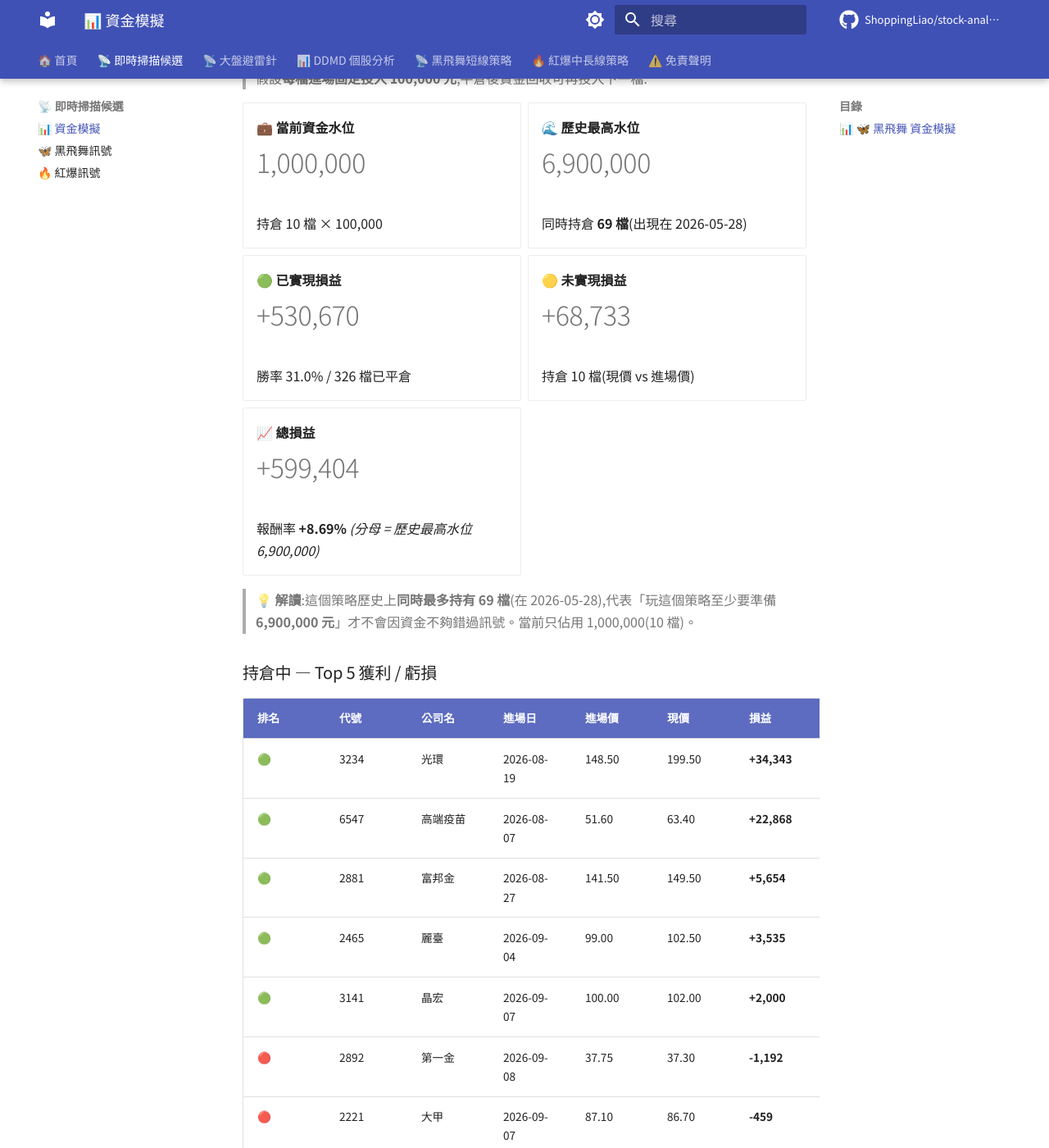
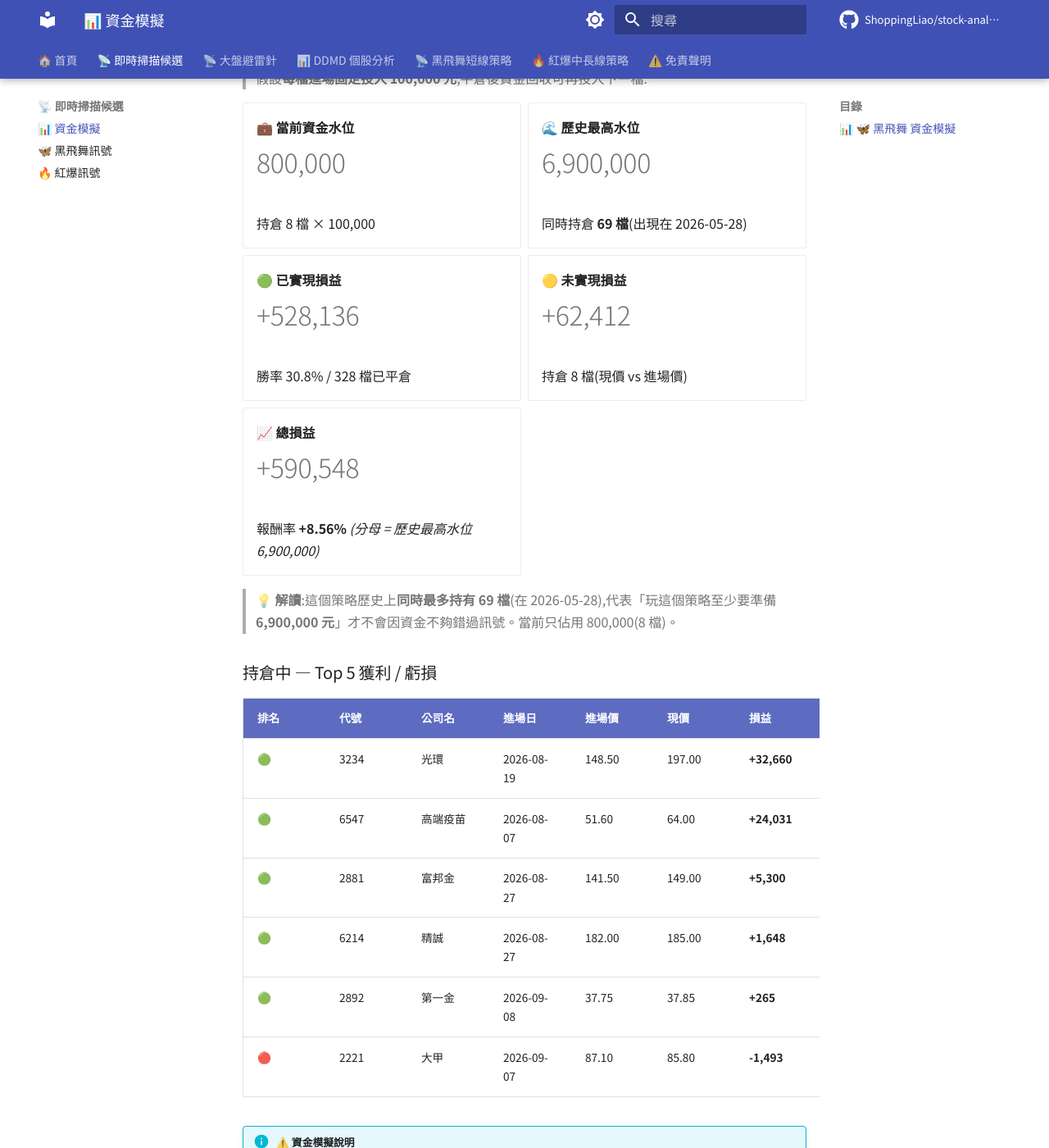
Before and after one commit to ShoppingLiao/stock-analysis-public, an MkDocs documentation site: the page built from docs/signals_capital.md, in a window 1280 px wide and 1400 px high, scrolled down 445 px. Shown: the whole window at 82% size. Built offline with MkDocs 1.6.1 and Material for MkDocs 9.7.7, drawn with Linux system fonts in a browser that asks for light colours; comment, search, counter and statistics services are not loaded; some of the changed text lies outside the part shown.

Commit message:
docs(signals): update BB + RB + capital (2026-09-08)

```diff
--- a/docs/signals_capital.md
+++ b/docs/signals_capital.md
@@ -17,9 +17,9 @@
 
 -   **💼 當前資金水位**
 
-    # 1,000,000
+    # 800,000
 
-    持倉 10 檔 × 100,000
+    持倉 8 檔 × 100,000
 
 -   **🌊 歷史最高水位**
 
@@ -29,37 +29,36 @@
 
 -   **🟢 已實現損益**
 
-    # +530,670
+    # +528,136
 
-    勝率 31.0% / 326 檔已平倉
+    勝率 30.8% / 328 檔已平倉
 
 -   **🟡 未實現損益**
 
-    # +68,733
+    # +62,412
 
-    持倉 10 檔(現價 vs 進場價)
+    持倉 8 檔(現價 vs 進場價)
 
 -   **📈 總損益**
 
-    # +599,404
+    # +590,548
 
-    報酬率 **+8.69%** _(分母 = 歷史最高水位 6,900,000)_
+    報酬率 **+8.56%** _(分母 = 歷史最高水位 6,900,000)_
 
 </div>
 
-> **💡 解讀**:這個策略歷史上**同時最多持有 69 檔**(在 2026-05-28),代表「玩這個策略至少要準備 **6,900,000 元**」才不會因資金不夠錯過訊號。當前只佔用 1,000,000(10 檔)。
+> **💡 解讀**:這個策略歷史上**同時最多持有 69 檔**(在 2026-05-28),代表「玩這個策略至少要準備 **6,900,000 元**」才不會因資金不夠錯過訊號。當前只佔用 800,000(8 檔)。
 
 ### 持倉中 — Top 5 獲利 / 虧損
 
 | 排名 | 代號 | 公司名 | 進場日 | 進場價 | 現價 | 損益 | 損益% |
 |------|------|--------|--------|--------|------|------|-------|
-| 🟢 | 3234 | 光環 | 2026-08-19 | 148.50 | 199.50 | **+34,343** | **+34.34%** |
-| 🟢 | 6547 | 高端疫苗 | 2026-08-07 | 51.60 | 63.40 | **+22,868** | **+22.87%** |
-| 🟢 | 2881 | 富邦金 | 2026-08-27 | 141.50 | 149.50 | **+5,654** | **+5.65%** |
-| 🟢 | 2465 | 麗臺 | 2026-09-04 | 99.00 | 102.50 | **+3,535** | **+3.54%** |
-| 🟢 | 3141 | 晶宏 | 2026-09-07 | 100.00 | 102.00 | **+2,000** | **+2.00%** |
-| 🔴 | 2892 | 第一金 | 2026-09-08 | 37.75 | 37.30 | **-1,192** | **-1.19%** |
-| 🔴 | 2221 | 大甲 | 2026-09-07 | 87.10 | 86.70 | **-459** | **-0.46%** |
+| 🟢 | 3234 | 光環 | 2026-08-19 | 148.50 | 197.00 | **+32,660** | **+32.66%** |
+| 🟢 | 6547 | 高端疫苗 | 2026-08-07 | 51.60 | 64.00 | **+24,031** | **+24.03%** |
+| 🟢 | 2881 | 富邦金 | 2026-08-27 | 141.50 | 149.00 | **+5,300** | **+5.30%** |
+| 🟢 | 6214 | 精誠 | 2026-08-27 | 182.00 | 185.00 | **+1,648** | **+1.65%** |
+| 🟢 | 2892 | 第一金 | 2026-09-08 | 37.75 | 37.85 | **+265** | **+0.26%** |
+| 🔴 | 2221 | 大甲 | 2026-09-07 | 87.10 | 85.80 | **-1,493** | **-1.49%** |
 
 !!! info "⚠️ 資金模擬說明"
     每檔固定投入 **100,000 元**(教育性質,實際操作會依 TDMD 評分動態調整部位)。
@@ -112,16 +111,16 @@
 
 | 排名 | 代號 | 公司名 | 進場日 | 進場價 | 現價 | 損益 | 損益% |
 |------|------|--------|--------|--------|------|------|-------|
-| 🟢 | 8039 | 台虹 | 2026-07-14 | 185.50 | 327.00 | **+76,280** | **+76.28%** |
-| 🟢 | 2395 | 研華 | 2026-07-09 | 547.00 | 680.00 | **+24,314** | **+24.31%** |
-| 🟢 | 2301 | 光寶科 | 2026-08-05 | 249.00 | 299.00 | **+20,080** | **+20.08%** |
+| 🟢 | 8039 | 台虹 | 2026-07-14 | 185.50 | 294.50 | **+58,760** | **+58.76%** |
+| 🟢 | 2395 | 研華 | 2026-07-09 | 547.00 | 657.00 | **+20,110** | **+20.11%** |
 | 🟢 | 3498 | 陽程 | 2026-08-17 | 158.50 | 189.50 | **+19,558** | **+19.56%** |
-| 🟢 | 2465 | 麗臺 | 2026-08-11 | 86.90 | 102.50 | **+17,952** | **+17.95%** |
-| 🔴 | 2491 | 吉祥全 | 2026-08-28 | 56.40 | 43.00 | **-23,759** | **-23.76%** |
-| 🔴 | 2359 | 所羅門 | 2026-08-18 | 177.50 | 142.00 | **-20,000** | **-20.00%** |
-| 🔴 | 6265 | 方土昶 | 2026-08-17 | 63.30 | 54.80 | **-13,428** | **-13.43%** |
-| 🔴 | 1312 | 國喬 | 2026-09-01 | 15.65 | 14.10 | **-9,904** | **-9.90%** |
-| 🔴 | 2615 | 萬海 | 2026-08-24 | 124.50 | 114.50 | **-8,032** | **-8.03%** |
+| 🟢 | 2301 | 光寶科 | 2026-08-05 | 249.00 | 291.00 | **+16,867** | **+16.87%** |
+| 🟢 | 2030 | 彰源 | 2026-08-10 | 20.45 | 23.80 | **+16,381** | **+16.38%** |
+| 🔴 | 2491 | 吉祥全 | 2026-08-28 | 56.40 | 40.60 | **-28,014** | **-28.01%** |
+| 🔴 | 2359 | 所羅門 | 2026-08-18 | 177.50 | 135.50 | **-23,662** | **-23.66%** |
+| 🔴 | 6265 | 方土昶 | 2026-08-17 | 63.30 | 53.80 | **-15,008** | **-15.01%** |
+| 🔴 | 3094 | 聯傑 | 2026-09-04 | 46.50 | 41.25 | **-11,290** | **-11.29%** |
+| 🔴 | 1312 | 國喬 | 2026-09-01 | 15.65 | 13.90 | **-11,182** | **-11.18%** |
 
 !!! info "⚠️ 資金模擬說明"
     每檔固定投入 **100,000 元**(教育性質,實際操作會依 TDMD 評分動態調整部位)。
@@ -136,9 +135,9 @@
 
 -   **💼 當前資金水位**
 
-    # 4,600,000
+    # 4,400,000
 
-    BB 1,000,000 + RB 3,600,000
+    BB 800,000 + RB 3,600,000
 
 -   **🌊 兩策略歷史最高水位**
 
@@ -148,21 +147,21 @@
 
 -   **🟢 已實現損益**
 
-    # -141,868
+    # -144,402
 
-    BB +530,670 + RB -672,538
+    BB +528,136 + RB -672,538
 
 -   **🟡 未實現損益**
 
-    # +203,654
+    # +112,121
 
-    BB +68,733 + RB +134,921
+    BB +62,412 + RB +49,709
 
--   **📈 總損益**
+-   **📉 總損益**
 
-    # +61,786
+    # -32,281
 
-    報酬率 **+0.27%** _(分母 = 兩策略歷史最高水位)_
+    報酬率 **-0.14%** _(分母 = 兩策略歷史最高水位)_
 
 </div>
 
```
Also changed, not shown: other parts of docs/signals_capital.md (+3 -3 lines), docs/signals_black_butterfly.md (+9 -21 lines), docs/signals_red_burst.md (+7 -1 lines).
